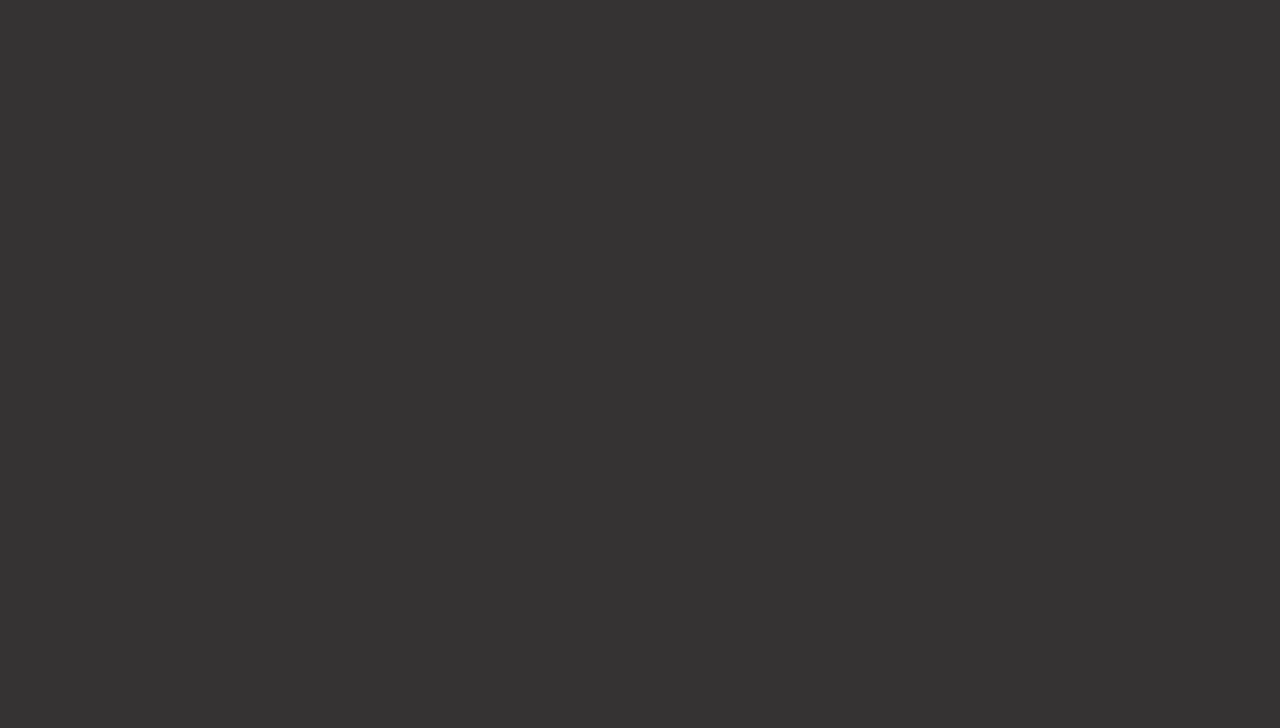
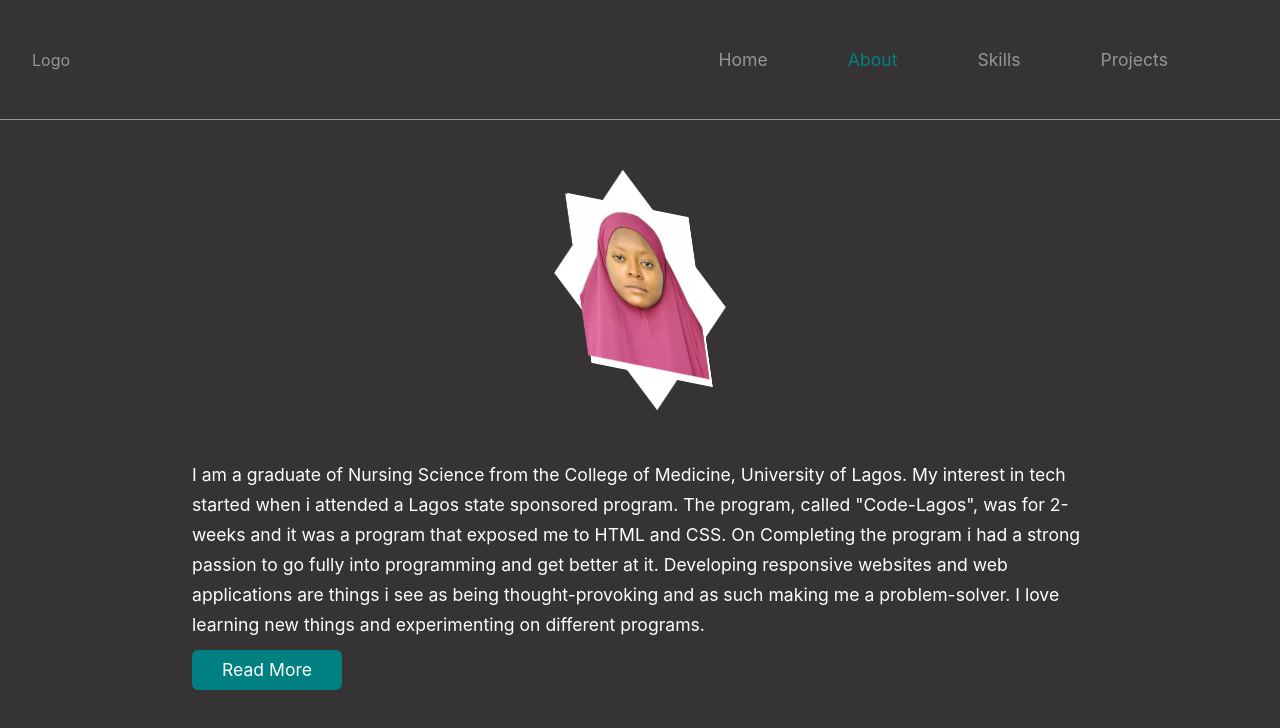
Before and after one commit to profnike/reactportfolio, a React (Create React App) app: page /About in a window 1280 px wide. Before the commit this address had no page. Shown: the top 728 px of the page. Built offline with nearby package versions, Linux system fonts and the light colour scheme.

Commit message:
about-page build and adjustment to navbar

```diff
--- a/src/App.js
+++ b/src/App.js
@@ -1,5 +1,6 @@
 import { Route,Routes } from 'react-router-dom';
 import Home from './Pages/Home/Home'
+import About from './Pages/About/About';
 import './App.css';
 
 function App() {
@@ -8,6 +9,7 @@ function App() {
     <div className="App">
       <Routes>
       <Route exact path="/" element={<Home/>}/>
+      <Route exact path="/About" element={<About/>}/>
       </Routes>
     </div>
 
--- /dev/null
+++ b/src/Pages/About/About.css
@@ -0,0 +1,182 @@
+*{
+    margin: 0;
+    padding: 0;
+    box-sizing: border-box;
+
+}
+.about{
+  display: flex;
+  flex-direction: column;
+    margin-top: 25vh;
+    align-items: center;
+    background-color: rgb(53, 51, 51);
+    padding-bottom: 150px;
+}
+.inner-about{
+    margin: 0 auto;
+
+   width: 100%;
+   padding: 0;
+    color: white;
+}
+.frame{
+    padding: 0;
+    margin: 0 auto;
+
+
+}
+.try{
+    margin: 0 auto;
+    width: 180px;
+    position: relative;
+    height: 180px;
+
+    background-color: rgb(2, 68, 68);
+    transform: rotate(-45deg);
+    animation: turn 13s 1 forwards ;
+    transform-style: preserve-3d;
+    font-size: 140px;
+    color: black;
+    display: flex;
+    align-items: center;
+    justify-content: center;
+    perspective: 1000px;
+
+    transition: all 0.5s ease-in-out;
+
+
+}
+
+.trys:hover{
+    transform: rotateY(180deg);
+}
+
+.try .front{
+    transform: rotate(45deg);
+    position: absolute;
+    backface-visibility: hidden;
+    background-color: transparent;
+}
+.try .back{
+    transform: rotate(45deg);
+    background-color: #1d1d1d;
+    background-color: white;
+    width: 100%;
+    height: 100%;
+    transform: rotateY(180deg);
+    position: absolute;
+    backface-visibility: hidden;
+    color: green;
+    animation: turns 2.5s  infinite;
+
+}
+.hey-frame{
+    width: 100%;
+    height: 100%;
+
+    transform: rotate(-45deg);
+    background-color: white;
+
+}
+.hey-frame img{
+    max-width: 100%;
+    min-width: 100%;
+    max-height: 95%;
+    min-height: 95%;
+    background-color: transparent;
+
+    transform: rotate(45deg);
+    color: cornflowerblue;
+}
+@keyframes turn{
+    0%{ transform: rotate(-45deg);
+
+    }
+
+    100%{
+        transform: rotateY(0.5turn);
+    }
+}
+.about-text{
+    align-self: center;
+    margin: 0 auto;
+    text-align: left;
+
+    margin-top: 10vh;
+    width: 70%;
+    font-size: 1.1rem;
+    line-height: 30px;
+
+}
+.div-parag{
+    margin-bottom: 10px;
+}
+.about .inner-about .about-text .remain-buttons{
+   min-height: 200px;
+   max-height: 200px;
+    color: white;
+    position: relative;
+
+}
+.remain-button {
+    background-color: teal;
+    width: 150px;
+    height: 40px;
+    position: relative;
+    overflow: hidden;
+    cursor: pointer;
+    display: flex;
+    justify-content: center;
+    align-items: center;
+   border: none;
+   border-radius: 6px;
+}
+
+.about .inner-about .about-text .remain-button:hover{
+    background-color: teal;
+    color: white;
+    transform: scale(0.9);
+    transition:all 0.3s  ease-in-out;
+
+    background-color: teal;
+
+}
+.remain-button .about-text .slide-design{
+    width: 100%;
+    height: 100%;
+
+
+}
+.slide-design-two{
+    width: 100%;
+    height: 100%;
+
+}
+.slide-design{
+    width: 100%;
+    height: 100%;
+}
+.remain-button p:hover{
+    /* transition:all 0.3s  ease-in-out;
+    transform: skewY(20deg);
+    background-color: teal;
+    color: green;
+
+    height: 100%; */
+    transition:all 0.3s  ease-in-out;
+    border: 1px solid black;
+    background-color: cadetblue;
+}
+.remain-button p{
+    margin: 0;
+    padding: 15px;
+}
+.remain-button p
+ .slide-design:hover{
+    transition: 0.3s ease-in-out;
+    background-color: yellow;
+   z-index: 1000;
+    color: green;
+    width: 90%;
+    height: 100%;
+}
--- /dev/null
+++ b/src/Pages/About/About.js
@@ -0,0 +1,61 @@
+import Navbar from '../../component/Navbar/Navbar'
+import { useState } from 'react'
+import profile from '../../Asset/profile-img.jpg'
+import '../About/About.css'
+
+
+
+function About (){
+    const[parag,setParag]=useState({display:"none", })
+    const[show,setShow]=useState({display:"flex",backgroundColor:"teal",width:"150px" })
+
+    const[less,setLess]=useState({display:"none"})
+    return(
+        <div className="about">
+         <Navbar aboutpage={{color:"teal"}}/>
+         <div className="inner-about">
+         <div className="frame">
+        <div className="try">
+         <p className="front">?</p>
+         <div  className="back">
+         <div className="hey-frame">
+         <img src={profile} alt=""/>
+         </div>
+        </div>
+        </div>
+
+        </div>
+        <div className="about-text">
+       <p className="div-parag"> I am a graduate of Nursing Science from the College of Medicine, University of Lagos.
+        My interest in tech started when i attended a  Lagos state sponsored program.
+        The program, called "Code-Lagos", was for 2-weeks and it was  a program that exposed me
+        to HTML and CSS. On Completing the program i had a strong passion to go fully into programming and
+         get better at it.
+
+        Developing responsive websites and web applications are things i see as being thought-provoking and as such making me
+        a problem-solver. I love learning new things and experimenting on different programs.</p>
+        <div className="remain-button"  style={show} onClick={(()=>{setParag({display:"inline"});setShow({display:"none"});setLess({display:"flex",
+        backgroundColor:"teal",width:"150px",height:"40px",justifyContent:"center",alignItems:"center"})})}>
+
+            {/* <p className="slide-design"></p> */}
+         <p>Read More</p>
+            {/* <p className="slide-design-two"></p> */}
+
+            </div>
+        <div className="remaining-parag" style={parag}>
+        <p className="div-parag">I believe in seeking help when needed, which made me enroll into programming schools when i realized
+            i was stuck while learning javascript on my own. That has been a great decision so far  as i didnt just  learn javascript,
+             i also learned new things in Html and Css as well  Reactjs(a javascript framework).   </p>
+             <p className="div-parag"> When i am not coding, i am surfing the internet trying to relax . </p>
+             </div>
+            < div className="remain-button" style={less} onClick={(()=>{setParag({display:"none"});setShow({display:"flex",backgroundColor:"teal",width:"150px"});setLess({display:"none"})})}>
+                <p>Show less</p>
+                </div>
+        </div>
+
+    </div>
+        </div>
+    )
+
+}
+export default About
--- a/src/Pages/Home/Home.css
+++ b/src/Pages/Home/Home.css
@@ -1,16 +1,22 @@
 *{
     margin: 0;
     padding: 0;
-    background-color: rgb(53, 51, 51);
+
 }
 .home h1{
     color: rgb(151, 148, 148);
+}
+body{
+    background-color: rgb(53, 51, 51);
 }
 
 .homebody h1{
  color: white;
   font-size: 5rem;
 
+}
+.home{
+    background-color: rgb(53, 51, 51);
 }
 .homebody h2{
     font-size: 5rem;
--- a/src/Pages/Home/Home.js
+++ b/src/Pages/Home/Home.js
@@ -5,7 +5,7 @@ import '../Home/Home.css'
 function Home (){
     return(
         <div className="home">
-         <Navbar/>
+         <Navbar homepage={{color:"teal"}}/>
          <div className="homebody">
            <div className="homebody-left">
            <h1>Hi,</h1>
--- a/src/component/Navbar/Navbar.css
+++ b/src/component/Navbar/Navbar.css
@@ -7,7 +7,7 @@
    justify-content: space-between;
    align-items: center;
    margin: 0rem auto;
-
+   background-color: rgb(53, 51, 51);
    height: 100%;
 
 
@@ -41,11 +41,11 @@
     margin-right: 5rem;
     color: rgb(151, 148, 148);
     transition: all 0.3s linear;
-
+    font-size: 1.1rem;
 }
 .midnavbar li:hover{
-    color: teal;
-    transform: scale(0.98);
+    color: rgb(54, 153, 153);
+    transform: scale(0.9);
 }
 .mobile-contact-button{
     display: none;
--- a/src/component/Navbar/Navbar.js
+++ b/src/component/Navbar/Navbar.js
@@ -3,7 +3,7 @@ import '../Navbar/Navbar.css'
 
 
 
-function Navbar(){
+function Navbar({aboutpage,homepage}){
     const [openbar,setOpenbar]=useState({display:"inline"})
     const [closebar,setClosebar]=useState({display:"none"})
     const [dropdownUl,setDropdownUl]=useState({display:"none"})
@@ -30,8 +30,8 @@ function Navbar(){
                 </div>
                 <div className="midnavbar">
                 <ul>
-                    <li>Home</li>
-                    <li>About</li>
+                    <li style={homepage}>Home</li>
+                    <li style={aboutpage}>About</li>
                     <li>Skills</li>
                     <li>Projects</li>
                     <button className="mobile-contact-button">Contact</button>
```
Also changed, not shown: src/Asset/profile-img.jpg (added).
